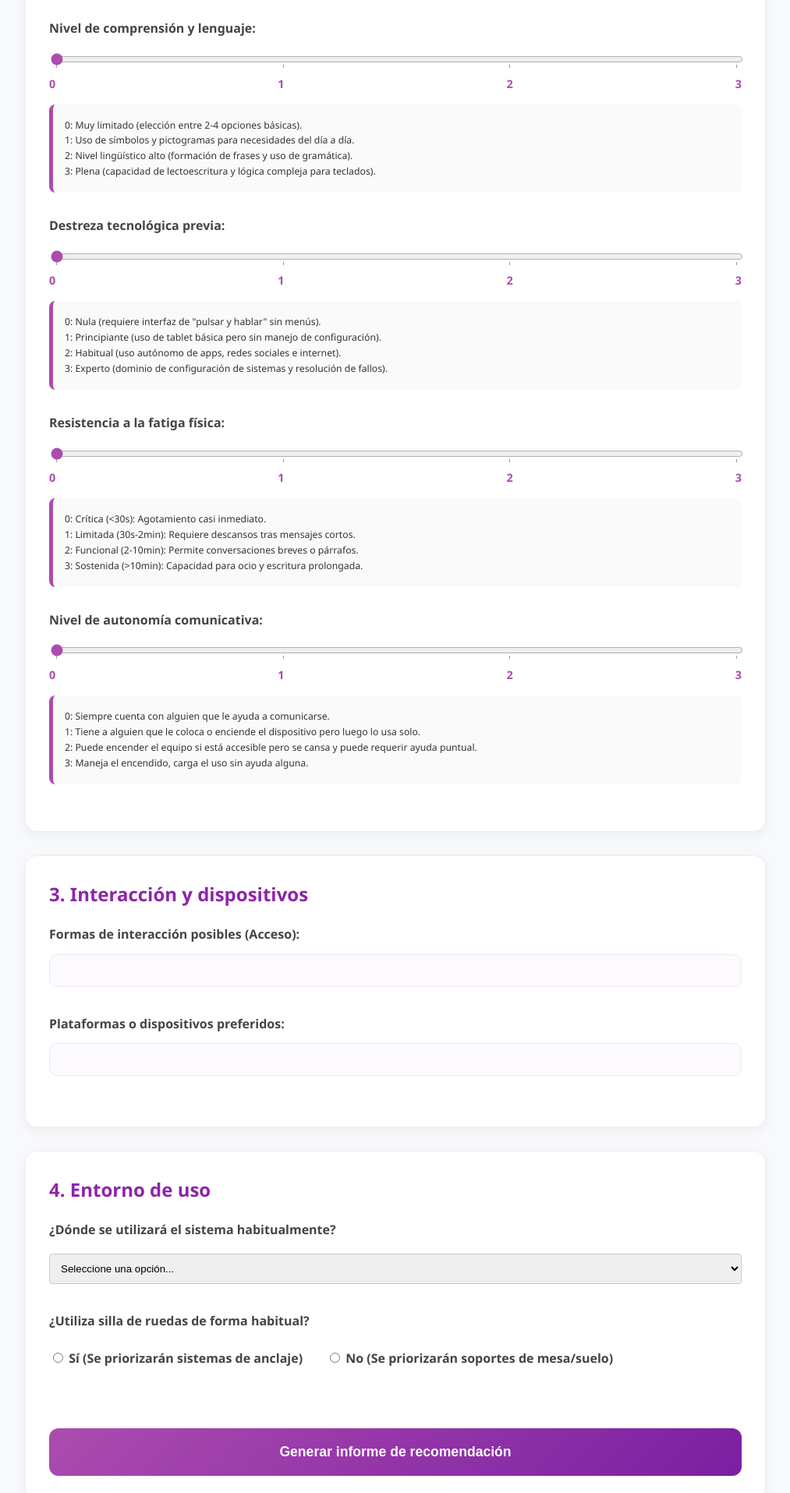
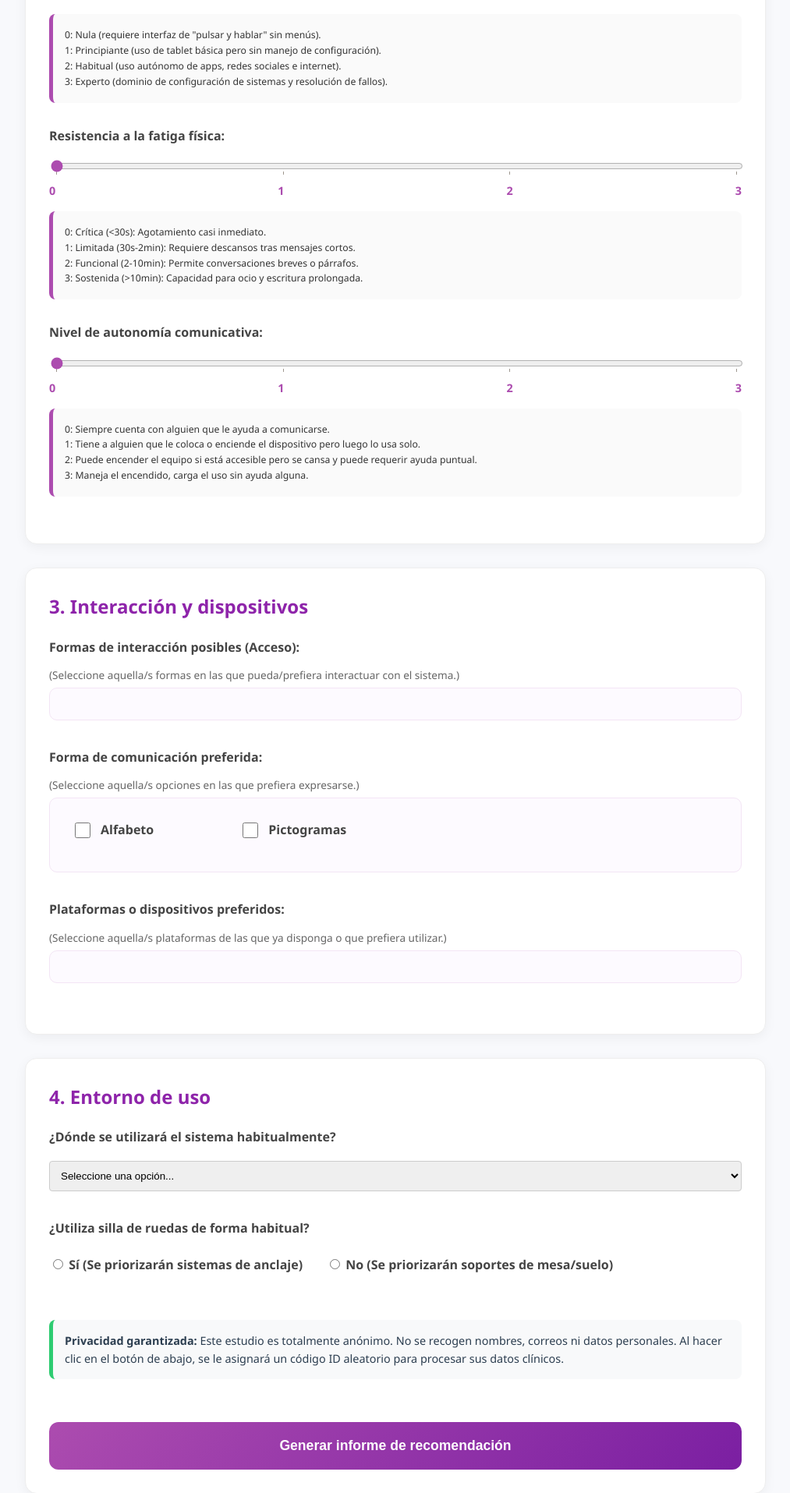
Before and after one commit to itslxcy/Trabajo-fin-de-grado, a Flask app: page /cuestionario in a window 1280 px wide. Shown: the part 1473-3388 px from the top of the page at 78% size, without its empty margins (133-1146 px from the left). Run offline with Flask 3, Linux system fonts and the light colour scheme; data that the repository does not hold is empty.

Commit message:
cambios estructurales y anonimización

```diff
--- a/backend/app.py
+++ b/backend/app.py
@@ -1,4 +1,6 @@
 import os
+import string
+import random
 from flask import Flask, render_template, request, redirect, url_for
 from modelos import SaacSistema, Idioma, SistemaRequisitoFuncional, TipoEntrada, Plataforma, HistorialRecomendacion
 from extension import bd
@@ -21,6 +23,15 @@ app.config['SQLALCHEMY_TRACK_MODIFICATIONS'] = False
 
 bd.init_app(app)
 
+# --- FUNCIÓN PARA ANONIMIZACIÓN AUTOMÁTICA ---
+def generar_id_anonimo():
+    """Genera un código único aleatorio de 6 caracteres para anonimizar al usuario."""
+    caracteres = string.ascii_uppercase + string.digits
+    codigo = ''.join(random.choice(caracteres) for _ in range(6))
+    return f"PAC-{codigo}"
+
+# --- RUTAS DE NAVEGACIÓN ---
+
 @app.route('/')
 def informar():
     return render_template("informacion.html")
@@ -34,16 +45,19 @@ def info_saac():
     return render_template("SAAC.html")
 
 @app.route('/cuestionario')
-def cuestionario():
+def cuestionary():
     idiomas = Idioma.query.order_by(Idioma.id).all()
     entradas = TipoEntrada.query.all()
     plataformas = Plataforma.query.all()
     return render_template('cuestionario.html', idiomas=idiomas, entradas=entradas, plataformas=plataformas)
 
+# --- LÓGICA DE RECOMENDACIÓN ---
+
 @app.route('/recomendar', methods=['POST'])
 def recomendar():
-    # 1. Capturar datos
-    nombre_usuario = request.form.get('nombre')
+    # 1. Capturar datos del formulario (Anonimizando el nombre automáticamente)
+    nombre_usuario = generar_id_anonimo()
+
     ids_idiomas = [int(x) for x in request.form.getlist('idioma_ids') if x]
     ids_entradas = [int(x) for x in request.form.getlist('entrada_ids') if x]
     ids_plataformas = [int(x) for x in request.form.getlist('plataforma_ids') if x]
@@ -55,19 +69,35 @@ def recomendar():
     v_resistencia = int(request.form.get('resistencia', 3))
     v_independencia = int(request.form.get('independencia', 3))
 
-    # --- 2. CONSULTA BASE ---
+    # NUEVO: Captura de Alfabetización (sustituye a v_cognicion)
+    ids_alfabetizacion = [int(x) for x in request.form.getlist('alfabetizacion_ids') if x]
+    v_alfabetizacion = max(ids_alfabetizacion) if ids_alfabetizacion else 3
+
+    v_tecnologia = int(request.form.get('tecnologia', 3))
+    v_audicion = int(request.form.get('audicion', 3))
+
+    # --- 2. BÚSQUEDA PREVENTIVA DE VOICE BANKING ---
+    bancos_voz_informativa = []
+    if v_habla >= 2:
+        bancos_voz_informativa = SaacSistema.query.filter(
+            or_(
+                SaacSistema.nombre.ilike('%voice%'),
+                SaacSistema.nombre.ilike('%banking%'),
+                SaacSistema.nombre.ilike('%vocalid%'),
+                SaacSistema.nombre.ilike('%model%'),
+                SaacSistema.nombre.ilike('%myownvoice%')
+            )
+        ).all()
+
+    # --- 3. CONSULTA FILTRADA PARA SISTEMAS SAAC ---
     consulta = SaacSistema.query.outerjoin(SistemaRequisitoFuncional)
     consulta = consulta.filter(SaacSistema.fatiga_fisica <= v_resistencia)
 
-    if ids_idiomas:
-        consulta = consulta.filter(SaacSistema.idiomas.any(Idioma.id.in_(ids_idiomas)))
-
-    # Filtros de niveles funcionales
     campos = [
         (SistemaRequisitoFuncional.nivel_visual_min, v_vision),
-        (SistemaRequisitoFuncional.nivel_cognitivo_min, int(request.form.get('cognicion', 3))),
-        (SistemaRequisoteFuncional.nivel_tecnologico_min, int(request.form.get('tecnologia', 3))),
-        (SistemaRequisitoFuncional.nivel_auditivo_min, int(request.form.get('audicion', 3))),
+        (SistemaRequisitoFuncional.nivel_cognitivo_min, v_alfabetizacion),
+        (SistemaRequisitoFuncional.nivel_tecnologico_min, v_tecnologia),
+        (SistemaRequisitoFuncional.nivel_auditivo_min, v_audicion),
         (SistemaRequisitoFuncional.nivel_habla_min, v_habla)
     ]
     for columna, valor in campos:
@@ -76,6 +106,8 @@ def recomendar():
     if v_independencia == 0:
         consulta = consulta.filter(SaacSistema.requiere_interlocutor == True)
 
+    if ids_idiomas:
+        consulta = consulta.filter(SaacSistema.idiomas.any(Idioma.id.in_(ids_idiomas)))
     if ids_entradas:
         consulta = consulta.filter(SaacSistema.entradas.any(TipoEntrada.id.in_(ids_entradas)))
     if ids_plataformas:
@@ -83,10 +115,9 @@ def recomendar():
 
     resultados = consulta.all()
 
-    # --- 3. PROCESAMIENTO Y VINCULACIÓN ---
+    # --- 4. PROCESAMIENTO DE RESULTADOS Y PERIFÉRICOS ---
     sistemas_finales = []
     accesorios_referencia = []
-    bancos_voz_informativa = []
     ids_acc_vistos = set()
 
     todos_sist = SaacSistema.query.all()
@@ -96,80 +127,49 @@ def recomendar():
         'ipad': next((x for x in todos_sist if 'iPad' in x.nombre), None),
         'tablet': next((x for x in todos_sist if 'Tablet Android' in x.nombre), None),
         'laptop': next((x for x in todos_sist if 'Ordenador Portátil' in x.nombre), None),
-        'pufo': next((x for x in todos_sist if 'soplido' in x.nombre.lower()), None),
-        'alexa': next((x for x in todos_sist if 'Alexa' in x.nombre), None),
-        'ir_hub': next((x for x in todos_sist if 'Hub Infrarrojos' in x.nombre), None),
         'panel_respaldo': next((x for x in todos_sist if 'Panel alfabético' in x.nombre), None)
     }
 
+    nombres_excluidos = ['tracker', 'puntero', 'soporte', 'conmutador', 'pedal', 'guante',
+                         'lápiz', 'ratón', 'ipad', 'tablet', 'portátil', 'alexa',
+                         'google home', 'hub', 'enchufe', 'bjoy', 'chin']
+
     for s in resultados:
         nombre_low = s.nombre.lower()
-
-        if any(kw in nombre_low for kw in ['modeltalker', 'myownvoice', 'vocalid']):
-            if v_habla >= 2: bancos_voz_informativa.append(s)
+        if any(kw in nombre_low for kw in ['voice', 'banking', 'modeltalker', 'vocalid']):
             continue
-
-        if any(kw in nombre_low for kw in ['tracker', 'puntero', 'soporte', 'conmutador', 'pedal', 'guante', 'lápiz', 'ratón', 'ipad', 'tablet', 'portátil', 'alexa', 'hub', 'enchufe']):
+        if any(kw in nombre_low for kw in nombres_excluidos):
             continue
 
         s.nota_clinica = ""
         s.accesorio_vinculado = None
         s.dispositivo_base = None
 
-        ids_s = [e.id for e in s.entradas]
-        # Pesos de esfuerzo
-        if 1 in ids_s: s.peso_esfuerzo = 1
-        elif 4 in ids_s: s.peso_esfuerzo = 2
-        elif 3 in ids_s: s.peso_esfuerzo = 3
-        elif 5 in ids_s: s.peso_esfuerzo = 4
-        elif 2 in ids_s: s.peso_esfuerzo = 5
-        else: s.peso_esfuerzo = 10
-
-        # Lógica de Escalabilidad
-        if 1 in ids_s and 2 in ids_s and 5 in ids_s:
-            s.es_escalable = True
-            s.nota_clinica += "Sistema altamente escalable."
-        else:
-            s.es_escalable = False
-
-        # Dispositivo Base
         plats_s = [p.nombre for p in s.plataformas]
         if 'iOS' in plats_s: s.dispositivo_base = pref['ipad']
         elif 'Android' in plats_s: s.dispositivo_base = pref['tablet']
         elif 'Windows' in plats_s: s.dispositivo_base = pref['laptop']
 
-        # Periférico
-        if 2 in ids_entradas and s.peso_esfuerzo == 5:
+        ids_s = [e.id for e in s.entradas]
+        if 2 in ids_entradas and 2 in ids_s:
             s.accesorio_vinculado = pref['eye_tracker']
 
-        # Domótica
-        if v_habla == 3 and not s.accesorio_vinculado:
-            s.accesorio_vinculado = pref['alexa']
+        if 1 in ids_s and 2 in ids_s and 5 in ids_s:
+            s.nota_clinica += "Sistema altamente escalable."
 
-        if s.nombre in ['Grid 3', 'Communicator 5', 'TD Snap']:
-            s.nota_clinica += " | Incluye control domótico."
-            if pref['ir_hub'] and pref['ir_hub'].id not in ids_acc_vistos:
-                accesorios_referencia.append(pref['ir_hub'])
-                ids_acc_vistos.add(pref['ir_hub'].id)
-
-        # Lógica de Plan de Respaldo (Baja Tecnología)
-        es_alta_tecnologia = any(kw in s.nombre.lower() for kw in ['grid', 'snap', 'communicator', 'pilot', 'tallk', 'predictable', 'verbo'])
-        if es_alta_tecnologia:
-            s.nota_clinica += " | Requiere sistema de baja tecnología como respaldo."
-            if pref['panel_respaldo'] and pref['panel_respaldo'].id not in ids_acc_vistos:
-                accesorios_referencia.append(pref['panel_respaldo'])
-                ids_acc_vistos.add(pref['panel_respaldo'].id)
-
-        # Anclaje
         if v_silla and s.admite_anclaje:
-            s.nota_clinica += " | Requiere soporte de fijación."
+            s.nota_clinica += " | Requiere soporte de fijación a silla."
             if pref['soporte'] and pref['soporte'].id not in ids_acc_vistos:
                 accesorios_referencia.append(pref['soporte'])
                 ids_acc_vistos.add(pref['soporte'].id)
 
+        if 1 in ids_s: s.peso_esfuerzo = 1
+        elif 2 in ids_s: s.peso_esfuerzo = 5
+        else: s.peso_esfuerzo = 3
+
         sistemas_finales.append(s)
 
-    sistemas_finales.sort(key=lambda x: (x.peso_esfuerzo))
+    sistemas_finales.sort(key=lambda x: x.peso_esfuerzo)
 
     for s in sistemas_finales:
         for extra in [s.dispositivo_base, s.accesorio_vinculado]:
@@ -177,22 +177,55 @@ def recomendar():
                 accesorios_referencia.append(extra)
                 ids_acc_vistos.add(extra.id)
 
-    # --- 4. GUARDADO ---
+    # --- 5. GUARDADO EN HISTORIAL ---
     try:
-        resumen = f"SISTEMAS: {', '.join([s.nombre for s in sistemas_finales])}"
+        nombres_entradas = [e.nombre for e in TipoEntrada.query.filter(TipoEntrada.id.in_(ids_entradas)).all()]
+        nombres_plats = [p.nombre for p in Plataforma.query.filter(Plataforma.id.in_(ids_plataformas)).all()]
+
+        pref_comunicacion = []
+        if 3 in ids_alfabetizacion: pref_comunicacion.append("Alfabeto")
+        if 1 in ids_alfabetizacion: pref_comunicacion.append("Pictogramas")
+        if 0 in ids_alfabetizacion: pref_comunicacion.append("Emergente")
+
+        resumen_sistemas = ", ".join([s.nombre for s in sistemas_finales])
+        resumen_hardware = ", ".join([a.nombre for a in accesorios_referencia])
+        resumen_voz = ", ".join([b.nombre for b in bancos_voz_informativa])
+
+        texto_final = f"SISTEMAS: {resumen_sistemas} | ACCESORIOS: {resumen_hardware} | BANCOS: {resumen_voz}"
+
+        datos_usuario = {
+            "vision": v_vision,
+            "alfabetizacion": ", ".join(pref_comunicacion),
+            "habla": v_habla,
+            "audicion": v_audicion,
+            "resistencia": v_resistencia,
+            "tecnologia": v_tecnologia,
+            "independencia": v_independencia,
+            "silla": v_silla,
+            "entorno": v_entorno,
+            "entradas_nombres": nombres_entradas,
+            "plataformas_nombres": nombres_plats
+        }
+
         nuevo_historial = HistorialRecomendacion(
             nombre_paciente=nombre_usuario,
-            input_usuario={"entradas": ids_entradas, "entorno": v_entorno},
-            sistemas_recomendados=resumen
+            input_usuario=datos_usuario,
+            sistemas_recomendados=texto_final
         )
         bd.session.add(nuevo_historial)
         bd.session.commit()
         h_id = nuevo_historial.id
-    except:
+    except Exception as e:
+        print(f"Error al guardar: {e}")
         bd.session.rollback()
         h_id = None
 
-    return render_template('recomendacion.html', sistemas=sistemas_finales, accesorios_referencia=accesorios_referencia, bancos_voz=bancos_voz_informativa, nombre_usuario=nombre_usuario, historial_id=h_id)
+    return render_template('recomendacion.html',
+                           sistemas=sistemas_finales,
+                           accesorios_referencia=accesorios_referencia,
+                           bancos_voz=bancos_voz_informativa,
+                           nombre_usuario=nombre_usuario,
+                           historial_id=h_id)
 
 @app.route('/guardar-feedback', methods=['POST'])
 def guardar_feedback():
@@ -207,9 +240,14 @@ def guardar_feedback():
             bd.session.commit()
     return render_template("gracias_feedback.html")
 
+@app.route('/admin_historial')
+def ver_historial():
+    registros = HistorialRecomendacion.query.order_by(HistorialRecomendacion.id.desc()).all()
+    return render_template('admin_historial.html', registros=registros)
+
 if __name__ == '__main__':
     app.run(debug=True)
 
 #python backend/app.py
 #http://127.0.0.1:5000
-#http://127.0.0.1:5000/admin/historial
+#http://127.0.0.1:5000/admin_historial
--- a/backend/templates/cuestionario.html
+++ b/backend/templates/cuestionario.html
@@ -21,10 +21,6 @@
         <!-- SECCIÓN 1: DATOS GENERALES -->
         <div class="seccion">
             <h2>1. Información básica</h2>
-            <div class="pregunta">
-                <label>ID del usuario:</label>
-                <input type="text" name="nombre" placeholder="Ej: Lucía Gil" required>
-            </div>
             <div class="pregunta">
                 <label>Idiomas de comunicación:</label>
                 <div class="opciones-grid">
@@ -51,9 +47,6 @@
 
                 ('habla', 'Capacidad oral / Habla',
                  '0: Comunicación verbal nula.|1: Habla residual difícil de entender para personas externas.|2: Habla comprensible pero con fatiga o lentitud significativa.|3: Habla fluida (uso de SAAC preventivo o por fatiga extrema).', 0),
-
-                ('cognicion', 'Nivel de comprensión y lenguaje',
-                 '0: Muy limitado (elección entre 2-4 opciones básicas).|1: Uso de símbolos y pictogramas para necesidades del día a día.|2: Nivel lingüístico alto (formación de frases y uso de gramática).|3: Plena (capacidad de lectoescritura y lógica compleja para teclados).', 0),
 
                 ('tecnologia', 'Destreza tecnológica previa',
                  '0: Nula (requiere interfaz de "pulsar y hablar" sin menús).|1: Principiante (uso de tablet básica pero sin manejo de configuración).|2: Habitual (uso autónomo de apps, redes sociales e internet).|3: Experto (dominio de configuración de sistemas y resolución de fallos).', 0),
@@ -97,6 +90,9 @@
             <h2>3. Interacción y dispositivos</h2>
             <div class="pregunta">
                 <label>Formas de interacción posibles (Acceso):</label>
+                <small style="color: #666; margin-bottom: 5px; display: block;">
+                (Seleccione aquella/s formas en las que pueda/prefiera interactuar con el sistema.)
+            </small>
                 <div class="opciones-grid">
                     {% for e in entradas %}
                     <label class="opcion-item">
@@ -106,7 +102,31 @@
                 </div>
             </div>
             <div class="pregunta">
+    <label>Forma de comunicación preferida:</label>
+    <small style="color: #666; margin-bottom: 5px; display: block;">
+        (Seleccione aquella/s opciones en las que prefiera expresarse.)
+    </small>
+
+                <div class="opciones-grid">
+                    <label class="opcion-item">
+                        <!-- Cambiado a checkbox y value 3 -->
+                        <input type="checkbox" name="alfabetizacion_ids" value="3">
+                        <span>Alfabeto</span>
+                    </label>
+
+                    <label class="opcion-item">
+                        <!-- Cambiado a checkbox y value 1 (Pictogramas suele ser nivel 1 en tu lógica) -->
+                        <input type="checkbox" name="alfabetizacion_ids" value="1">
+                        <span>Pictogramas</span>
+                    </label>
+
+                </div>
+            </div>
+            <div class="pregunta">
                 <label>Plataformas o dispositivos preferidos:</label>
+                <small style="color: #666; margin-bottom: 5px; display: block;">
+                (Seleccione aquella/s plataformas de las que ya disponga o que prefiera utilizar.)
+            </small>
                 <div class="opciones-grid">
                     {% for p in plataformas %}
                     <label class="opcion-item">
@@ -139,6 +159,14 @@
                 </div>
             </div>
 
+            <div class="pregunta" style="background-color: #f8f9fa; padding: 15px; border-radius: 8px; border-left: 5px solid #2ecc71;">
+            <p style="margin: 0; color: #2c3e50; font-size: 0.9em;">
+                <strong> Privacidad garantizada:</strong>
+                Este estudio es totalmente anónimo. No se recogen nombres, correos ni datos personales.
+                Al hacer clic en el botón de abajo, se le asignará un código ID aleatorio para procesar sus datos clínicos.
+            </p>
+        </div>
+
         <button type="submit" class="boton-enviar">
             Generar informe de recomendación
         </button>
```
Also changed, not shown: Base de datos/TFG.sql (+3 -4 lines), backend/templates/SAAC.html (+19 -0 lines), backend/templates/admin_historial.html (+46 -26 lines), backend/templates/recomendacion.html (+1 -8 lines), 2 other files.
